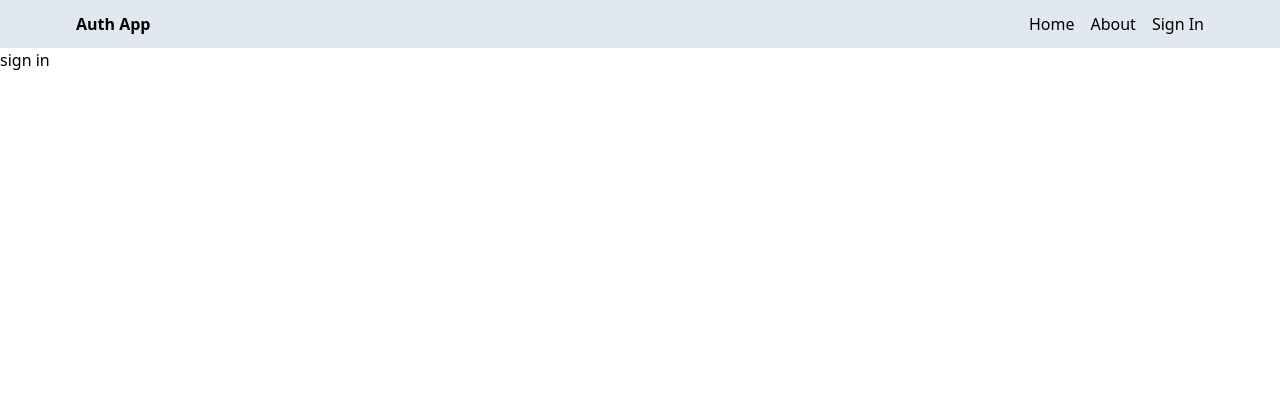
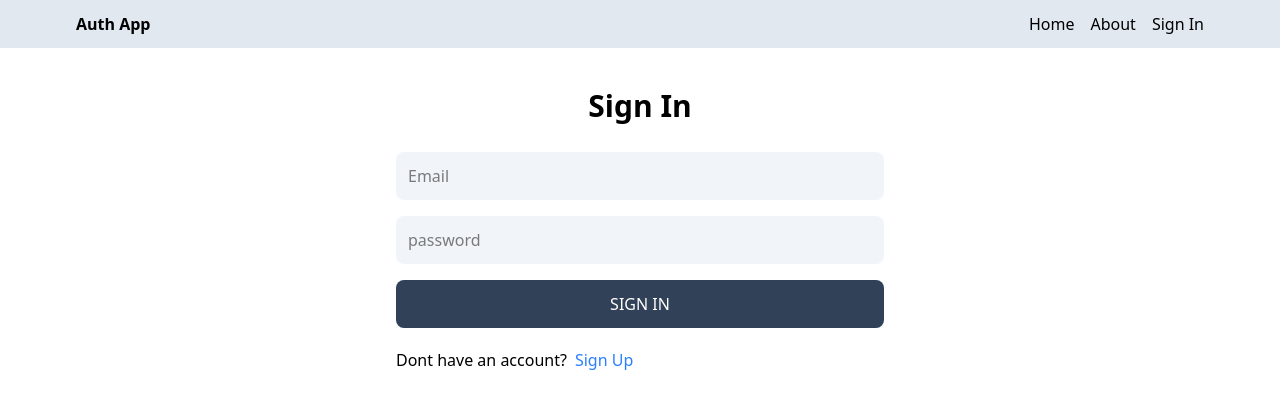
Before and after one commit to Mohith310/mern-auth, a React (Vite) app in the folder frontEnd/: page /sign-in in a window 1280 px wide. Shown: the top 408 px of the page. Built offline with nearby package versions, Linux system fonts and the light colour scheme.

Commit message:
complete the sigin functionality

```diff
--- a/frontEnd/src/pages/SignIn.jsx
+++ b/frontEnd/src/pages/SignIn.jsx
@@ -1,9 +1,58 @@
-import React from 'react'
+import { useState } from 'react'
+import {Link, useNavigate} from 'react-router-dom'
 
 export default function Signin() {
+  const [formData, setFormData]=useState({})
+  const [error, setError]=useState(false)
+  const [loading, setLoading]=useState(false)
+  const navigate=useNavigate()
+
+  const handleChange = (e) => {
+    setFormData({...formData,[e.target.id]: e.target.value})
+  }
+
+  const handleSubmit = async (e) => {
+    e.preventDefault()
+    try{
+      setLoading(true)
+      setError(false);
+
+      const res=await fetch("/backEnd/auth/signin",{
+        method:'POST',
+        headers:{
+        'Content-Type':'application/json',
+      },
+      body:JSON.stringify(formData),
+    })
+      const data=await res.json()
+
+      setLoading(false)
+      if(data.success === false){
+        setError(true)
+      }
+      navigate('/')
+    } catch(error){
+      setLoading(false)
+      setError(true)
+      // console.log(error)
+    }
+
+  }
   return (
-    <div>
-      sign in
+    <div className='p-3 max-w-lg mx-auto'>
+      <h1 className='text-3xl text-center font-semibold my-7'>Sign In</h1>
+      <form onSubmit={handleSubmit} className='flex flex-col gap-4'>
+        <input type="email" placeholder='Email' id='email' className='bg-slate-100 p-3 rounded-lg' onChange={handleChange}/>
+        <input type="password" placeholder='password' id='password' className='bg-slate-100 p-3 rounded-lg' onChange={handleChange}/>
+        <button disabled={loading} className='bg-slate-700 text-white p-3 rounded-lg uppercase hover:opacity-95 disabled:opacity-80'>{loading ? 'Loading...' : 'Sign In'}</button>
+      </form>
+      <div className="flex gap-2 mt-5">
+        <p>Dont have an account?</p>
+        <Link to='/sign-up'>
+          <span className='text-blue-500'>Sign Up</span>
+        </Link>
+      </div>
+      <p className='text-red-700 mt-5'>{error && 'Something Went wrong!'}</p>
     </div>
   )
 }
--- a/frontEnd/src/pages/SignUp.jsx
+++ b/frontEnd/src/pages/SignUp.jsx
@@ -1,10 +1,11 @@
 import { useState } from 'react'
-import {Link} from 'react-router-dom'
+import {Link,useNavigate} from 'react-router-dom'
 
 export default function SignUp() {
   const [formData, setFormData]=useState({})
   const [error, setError]=useState(false)
   const [loading, setLoading]=useState(false)
+  const navigate=useNavigate()
   const handleChange = (e) => {
     setFormData({...formData,[e.target.id]: e.target.value})
   }
@@ -29,6 +30,7 @@
       if(data.success === false){
         setError(true)
       }
+      navigate('/sign-in')
     } catch(error){
       setLoading(false)
       setError(true)
```
